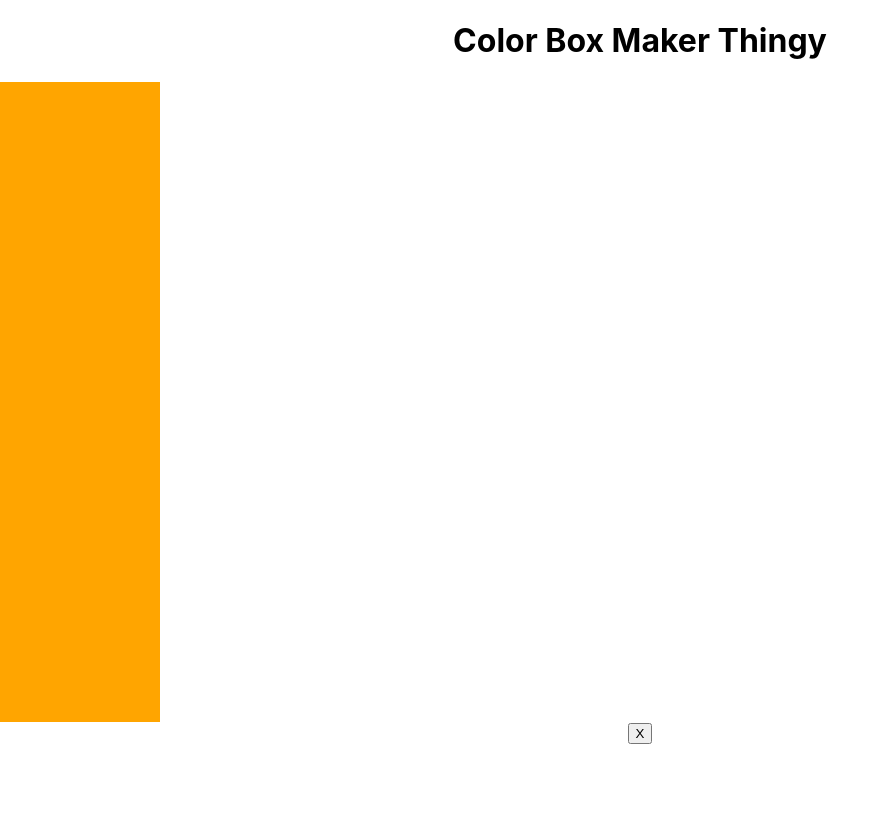
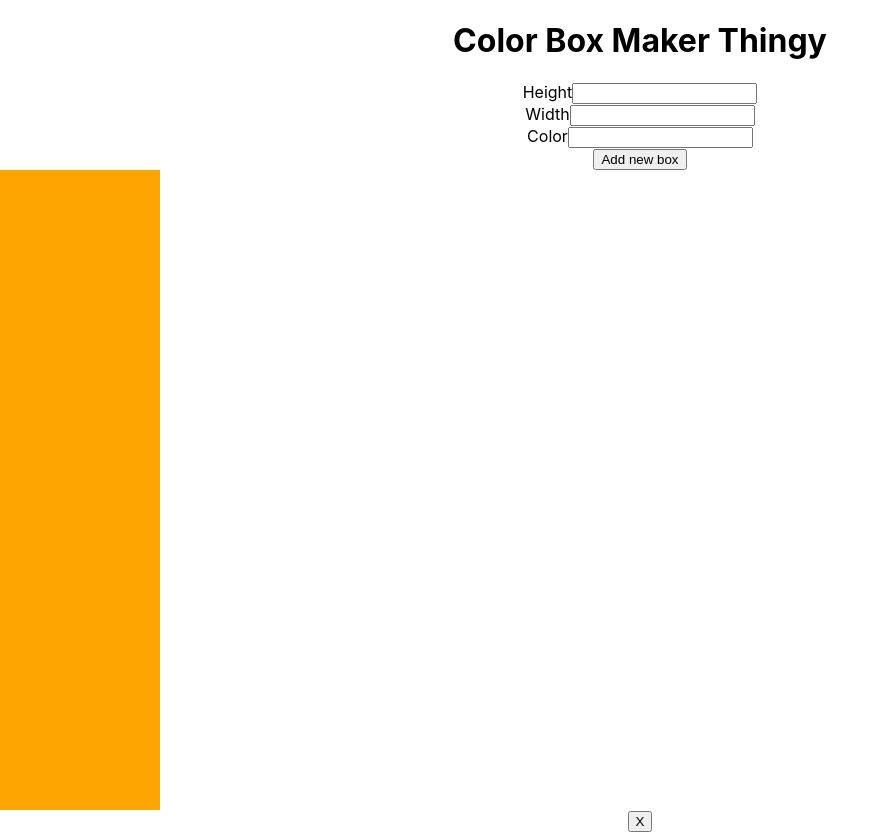
Before and after one commit to elena-vost/boxmaker, a React (Create React App) app: page / in a window 1280 px wide. Shown: the whole page, without its empty margins (0-889 px from the left). Before the commit the page ends 800 px from the top, so only its background shows below. Built offline with nearby package versions, Linux system fonts and the light colour scheme.

Commit message:
boxform component done

```diff
--- /dev/null
+++ b/src/BoxForm.js
@@ -0,0 +1,65 @@
+import React, { Component } from "react";
+import BoxList from "./BoxList";
+
+class BoxForm extends Component {
+  constructor(props) {
+    super(props);
+    this.state = { height: "", width: "", color: "" };
+    this.handleChange = this.handleChange.bind(this);
+    this.handleSubmit = this.handleSubmit.bind(this);
+  }
+
+  handleChange(evt) {
+    this.setState({
+      [evt.target.name]: evt.target.value,
+    });
+  }
+  handleSubmit(evt) {
+    evt.preventDefault();
+    this.props.createBox(this.state);
+    this.setState({
+      height: "",
+      width: "",
+      color: "",
+    });
+  }
+  render() {
+    return (
+      <form onSubmit={this.handleSubmit}>
+        <div>
+          <label htmlFor="height">Height</label>
+          <input
+            type="text"
+            name="height"
+            value={this.state.height}
+            onChange={this.handleChange}
+            id="height"
+          />
+        </div>
+        <div>
+          <label htmlFor="width">Width</label>
+          <input
+            type="text"
+            name="width"
+            value={this.state.width}
+            onChange={this.handleChange}
+            id="width"
+          />
+        </div>
+        <div>
+          <label htmlFor="color">Color</label>
+          <input
+            type="text"
+            name="color"
+            value={this.state.color}
+            onChange={this.handleChange}
+            id="color"
+          />
+        </div>
+        <button>Add new box</button>
+      </form>
+    );
+  }
+}
+
+export default BoxForm;
--- a/src/BoxList.js
+++ b/src/BoxList.js
@@ -1,10 +1,17 @@
 import React, { Component } from "react";
 import Box from "./Box";
+import BoxForm from "./BoxForm";
 
 class BoxList extends Component {
   constructor(props) {
     super(props);
     this.state = { boxes: [{ width: 10, height: 40, color: "orange" }] };
+    this.create = this.create.bind(this);
+  }
+  create(newBox) {
+    this.setState({
+      boxes: [...this.state.boxes, newBox],
+    });
   }
   render() {
     const boxes = this.state.boxes.map((box) => (
@@ -13,6 +20,7 @@ class BoxList extends Component {
     return (
       <div>
         <h1>Color Box Maker Thingy</h1>
+        <BoxForm createBox={this.create} />
         {boxes}
       </div>
     );
```
